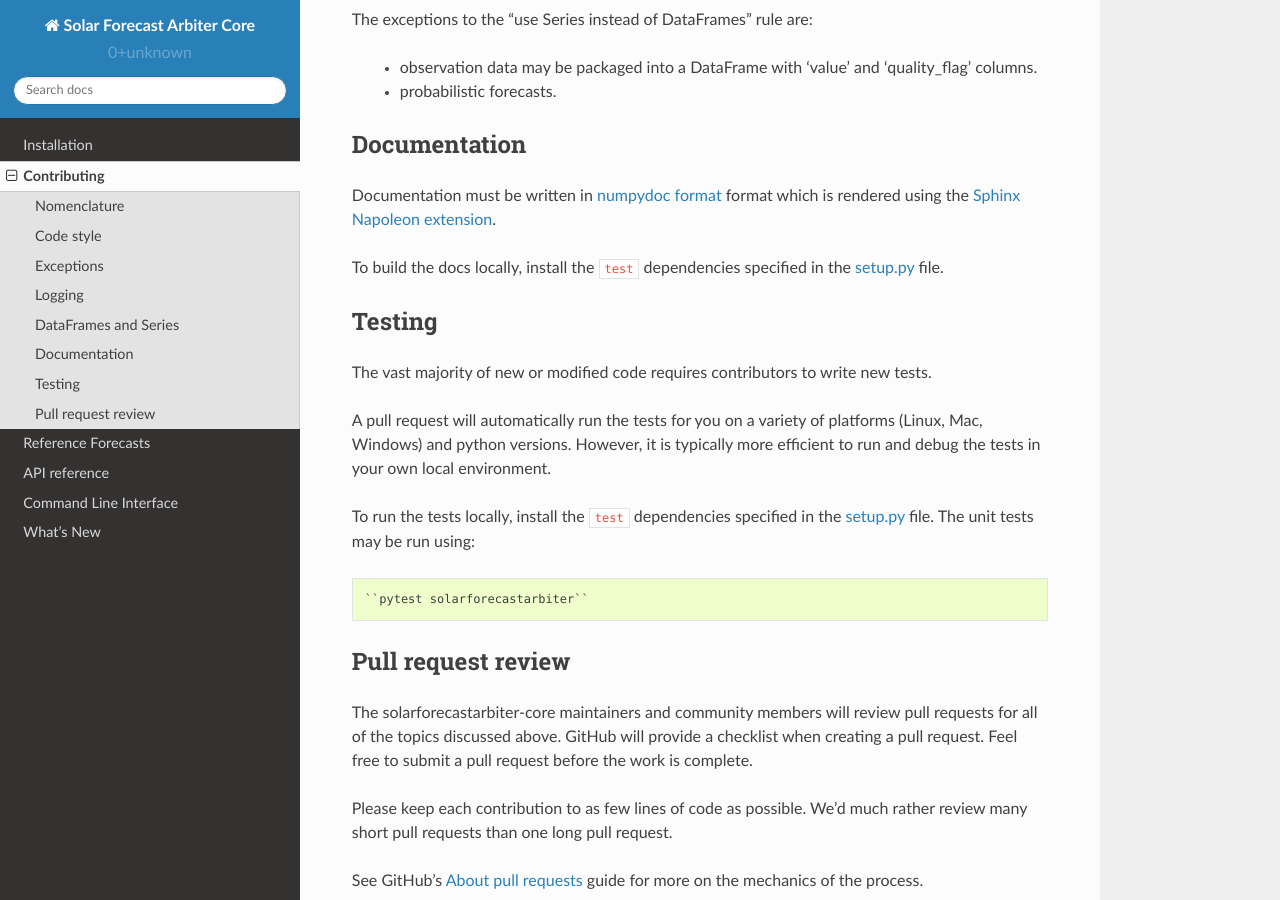
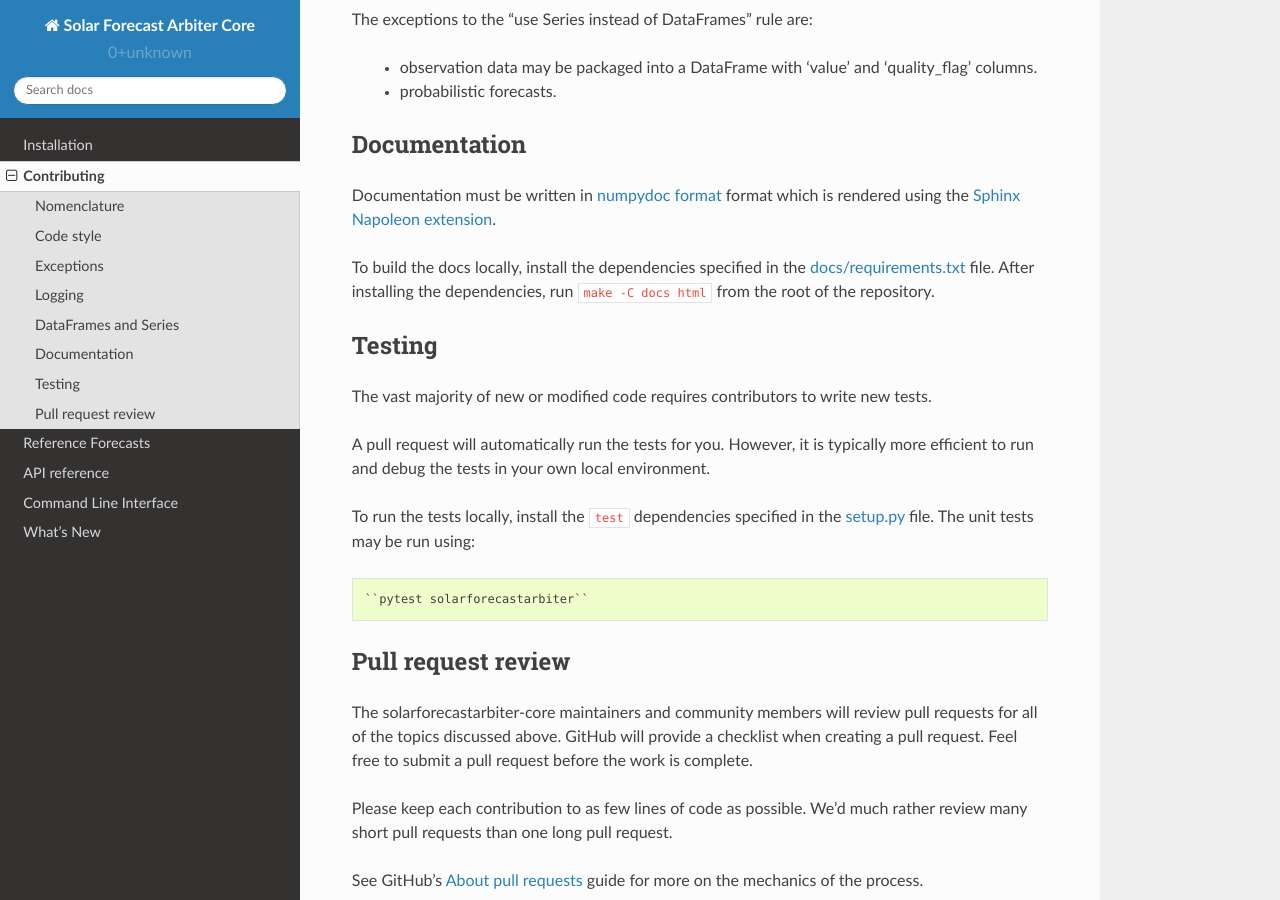
Before and after one commit to SolarArbiter/solarforecastarbiter-core, a Sphinx documentation site: the page built from docs/source/contributing.rst, in a window 1280 px wide and 900 px high, scrolled down 1273 px. Built offline with Sphinx 7.4.7 and the Read the Docs theme 2.0.0, drawn with Linux system fonts in a browser that asks for light colours.

Commit message:
fix mistakes

```diff
--- a/docs/source/contributing.rst
+++ b/docs/source/contributing.rst
@@ -77,9 +77,10 @@ Documentation must be written in
 using the `Sphinx Napoleon extension
 <https://www.sphinx-doc.org/en/master/usage/extensions/napoleon.html>`_.
 
-To build the docs locally, install the ``test`` dependencies specified in the
-`setup.py <https://github.com/SolarArbiter/solarforecastarbiter-core/blob/master/setup.py>`_
-file.
+To build the docs locally, install the dependencies specified in the
+`docs/requirements.txt <https://github.com/SolarArbiter/solarforecastarbiter-core/blob/master/docs/requirements.txt>`_
+file. After installing the dependencies, run ``make -C docs html`` from
+the root of the repository.
 
 Testing
 -------
@@ -87,8 +88,7 @@ Testing
 The vast majority of new or modified code requires contributors to write
 new tests.
 
-A pull request will automatically run the tests for you on a variety of
-platforms (Linux, Mac, Windows) and python versions. However, it is
+A pull request will automatically run the tests for you. However, it is
 typically more efficient to run and debug the tests in your own local
 environment.
 
```
